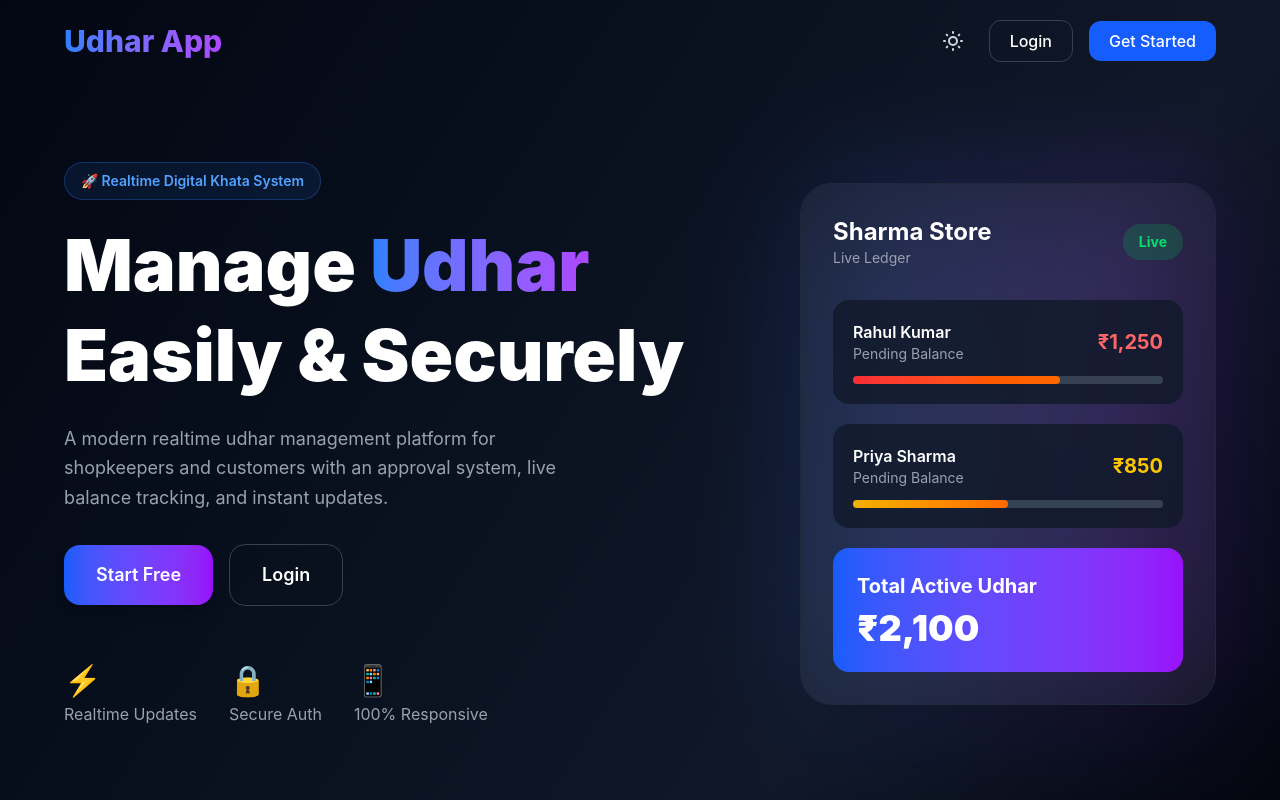
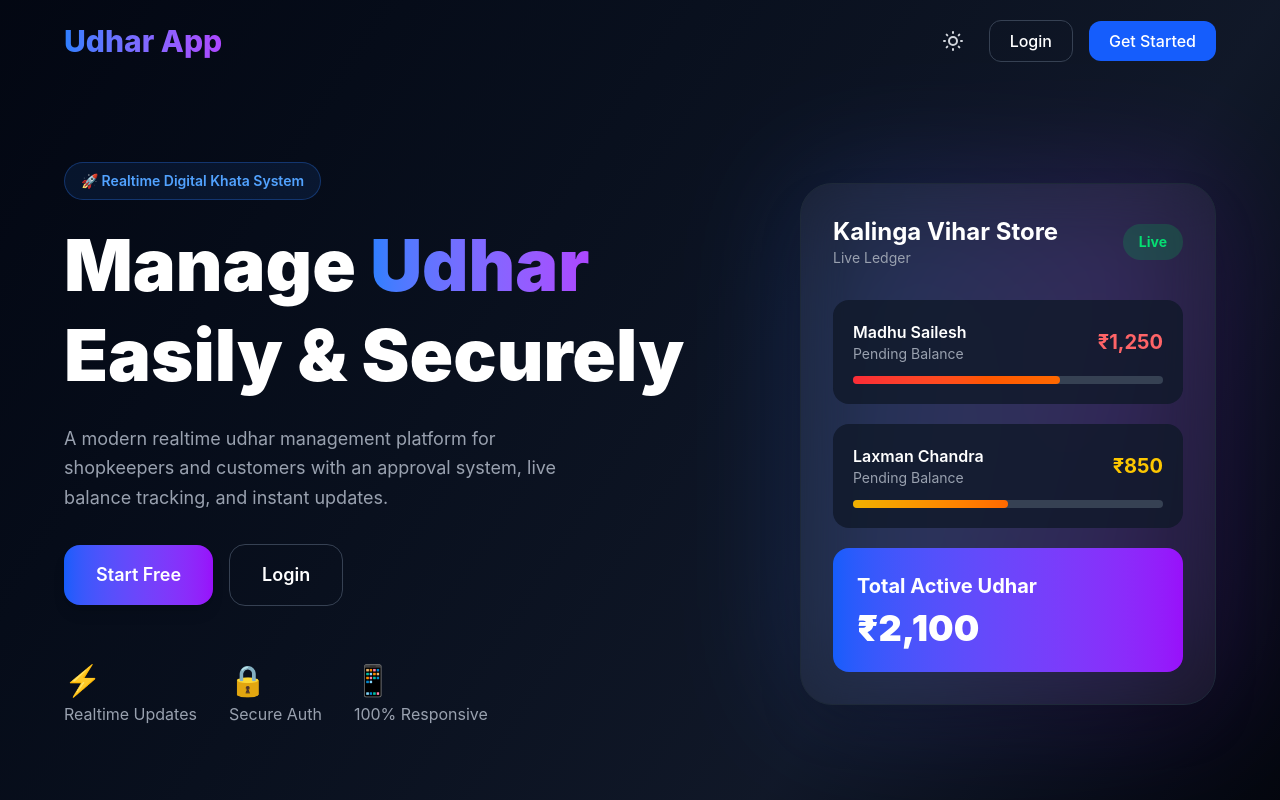
Before and after one commit to madhusailesh/udhar-app, a React (Vite) app in the folder client/: page / in a window 1280 px wide. Shown: the top 800 px of the page. Built offline with nearby package versions, Linux system fonts and the light colour scheme; no server answers; the HTML template or start-up script is replaced by a standard one.

Commit message:
feat: update store names in Home page for better clarity

```diff
--- a/client/src/pages/Home.jsx
+++ b/client/src/pages/Home.jsx
@@ -120,7 +120,7 @@ function Home() {
           <div className="relative w-full rounded-[32px] border border-gray-200 bg-white p-6 shadow-2xl backdrop-blur-xl dark:border-gray-800 dark:bg-white/5 sm:p-8">
             <div className="mb-8 flex items-center justify-between">
               <div>
-                <h2 className="text-xl font-bold sm:text-2xl">Sharma Store</h2>
+                <h2 className="text-xl font-bold sm:text-2xl">Kalinga Vihar Store</h2>
                 <p className="text-sm text-gray-500 dark:text-gray-400">Live Ledger</p>
               </div>
               <div className="rounded-full bg-green-100 px-3 py-1.5 text-xs font-bold text-green-700 dark:bg-green-500/20 dark:text-green-400 sm:px-4 sm:py-2 sm:text-sm">
@@ -133,7 +133,7 @@ function Home() {
               <div className="rounded-2xl bg-gray-50 p-4 dark:bg-gray-900/80 sm:p-5">
                 <div className="mb-3 flex items-center justify-between">
                   <div>
-                    <h3 className="font-semibold">Rahul Kumar</h3>
+                    <h3 className="font-semibold">Madhu Sailesh</h3>
                     <p className="text-xs text-gray-500 dark:text-gray-400 sm:text-sm">Pending Balance</p>
                   </div>
                   <span className="text-lg font-bold text-red-500 dark:text-red-400 sm:text-xl">₹1,250</span>
@@ -146,7 +146,7 @@ function Home() {
               <div className="rounded-2xl bg-gray-50 p-4 dark:bg-gray-900/80 sm:p-5">
                 <div className="mb-3 flex items-center justify-between">
                   <div>
-                    <h3 className="font-semibold">Priya Sharma</h3>
+                    <h3 className="font-semibold">Laxman Chandra</h3>
                     <p className="text-xs text-gray-500 dark:text-gray-400 sm:text-sm">Pending Balance</p>
                   </div>
                   <span className="text-lg font-bold text-yellow-600 dark:text-yellow-400 sm:text-xl">₹850</span>
```
